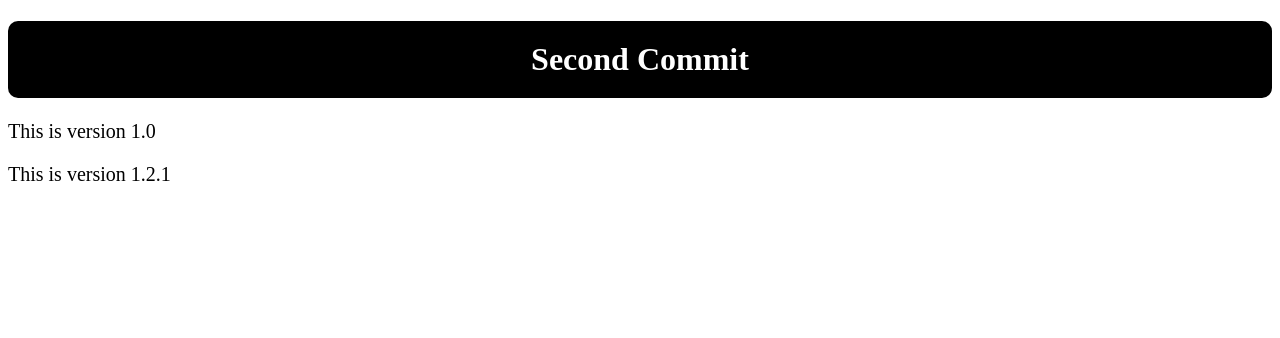
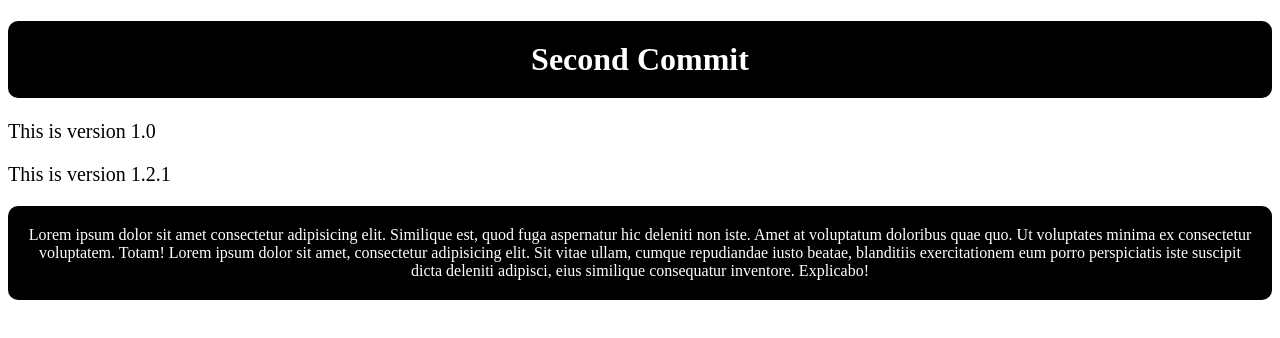
Before and after one commit to mryeminaung/revision-git, a plain HTML site: page index.html in a window 1280 px wide. Drawn offline with Linux system fonts and the light colour scheme; no server answers.

Commit message:
git stash testing

```diff
--- a/css/style.css
+++ b/css/style.css
@@ -16,3 +16,12 @@ p {
 p:hover {
     color: red;
 }
+
+/* git stash test (git stash --include-untracked) */
+footer {
+    color: white;
+    padding: 20px;
+    border-radius: 10px;
+    background-color: black;
+    text-align: center;
+}
--- a/index.html
+++ b/index.html
@@ -12,6 +12,10 @@
         <p>This is version 1.0</p>
         <p>This is version 1.2.1</p>
 
+        <footer>
+            Lorem ipsum dolor sit amet consectetur adipisicing elit. Similique est, quod fuga aspernatur hic deleniti non iste. Amet at voluptatum doloribus quae quo. Ut voluptates minima ex consectetur voluptatem. Totam! Lorem ipsum dolor sit amet, consectetur adipisicing elit. Sit vitae ullam, cumque repudiandae iusto beatae, blanditiis exercitationem eum porro perspiciatis iste suscipit dicta deleniti adipisci, eius similique consequatur inventore. Explicabo!
+        </footer>
+
         <script src="./promise.js"></script>
     </body>
 </html>
```
